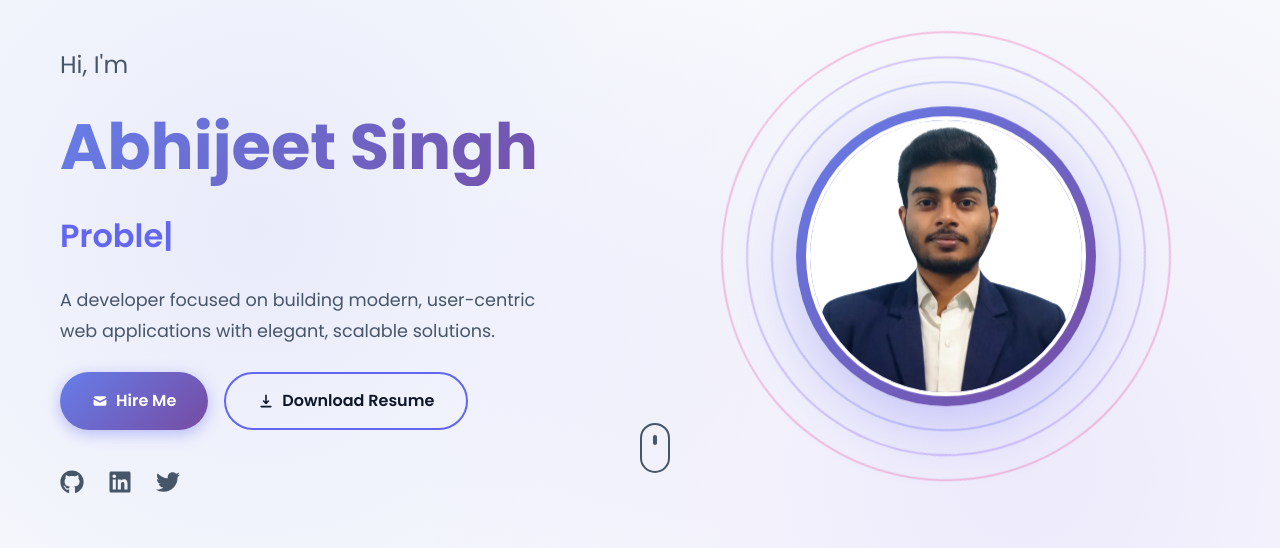
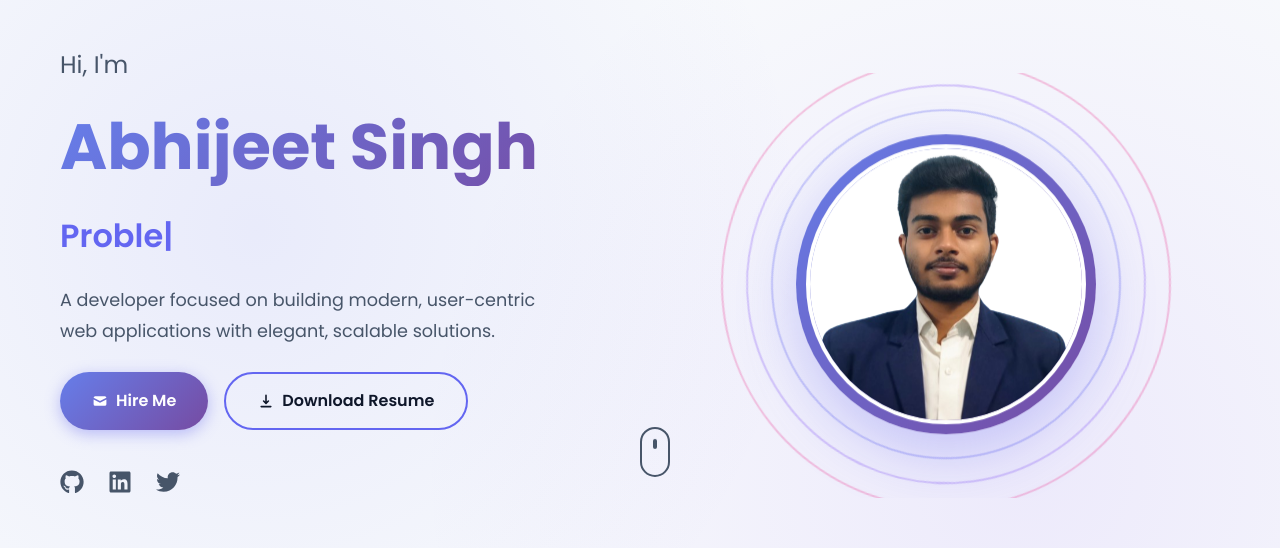
Before and after one commit to abhi-singh-01/My-Portfolio, a React (Vite) app in the folder frontend/: page / in a window 1280 px wide. Shown: the part 170-718 px from the top of the page. Built offline with nearby package versions, Linux system fonts and the light colour scheme; no server answers.

Commit message:
Fix: Add margin to hero image to prevent navbar collision during float animation

```diff
--- a/frontend/src/components/Hero.css
+++ b/frontend/src/components/Hero.css
@@ -141,6 +141,9 @@
   align-items: center;
   position: relative;
   z-index: 1;
+  margin-top: 30px;
+  padding-top: 25px;
+  overflow: hidden;
 }
 
 .image-wrapper {
```
